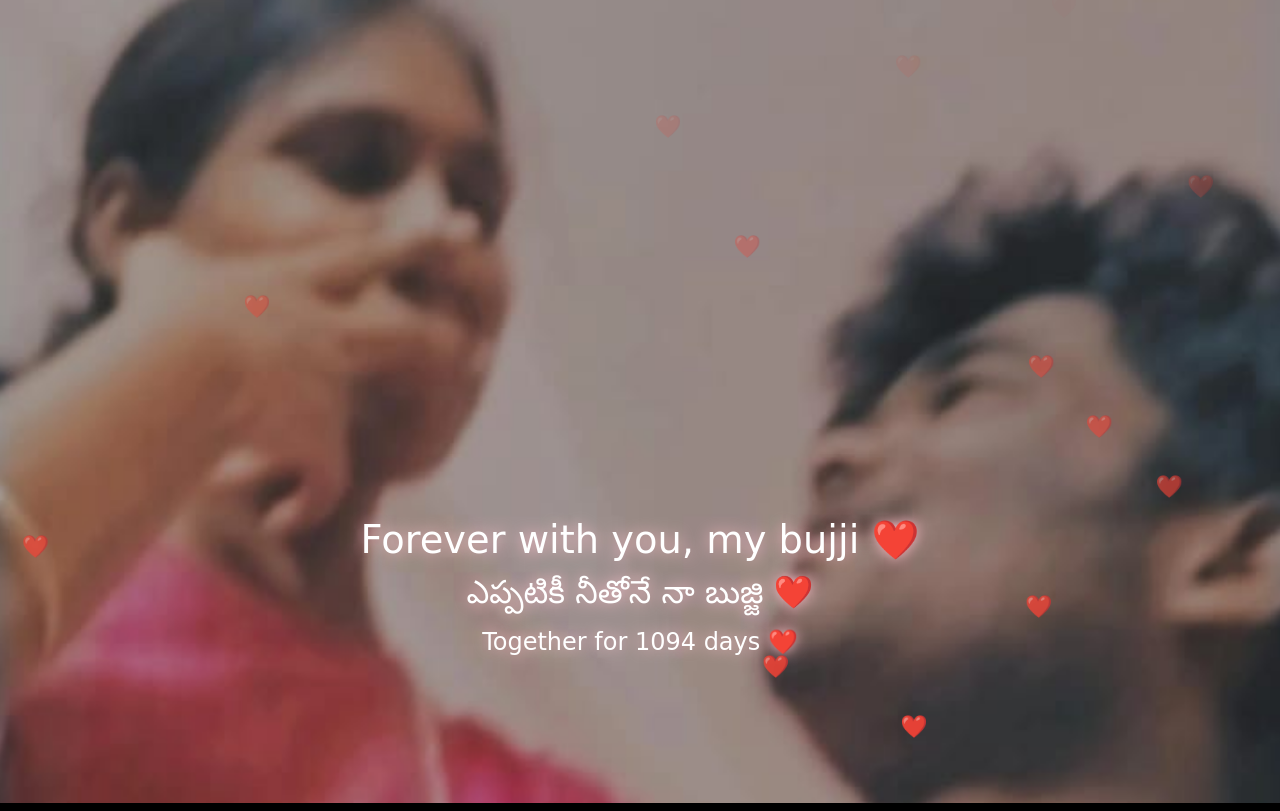
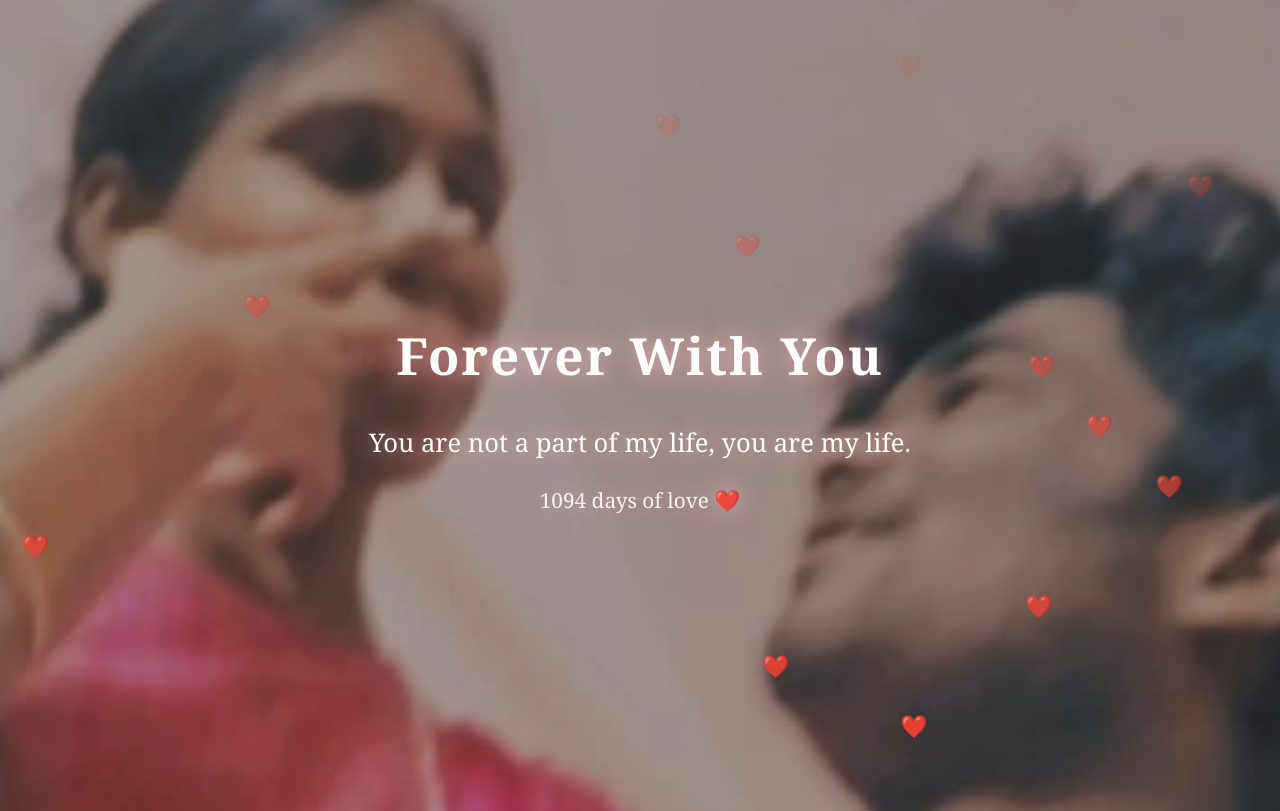
Before and after one commit to palaparthigovardhan631-ux/love-for-bujji, a plain HTML site: page love.html in a window 1280 px wide. Drawn offline with Linux system fonts and the light colour scheme.

Commit message:
Add files via upload

```diff
--- a/love.html
+++ b/love.html
@@ -2,34 +2,38 @@
 <html lang="en">
 <head>
   <meta charset="UTF-8">
-  <title>Forever With You ❤️</title>
+  <title>Forever ❤️</title>
   <link rel="stylesheet" href="style.css">
 </head>
 <body>
 
+<!-- Background -->
 <div class="sky">
   <div class="moon"></div>
 </div>
 
+<!-- Reel -->
 <div class="video" id="video">
   <img id="slide" src="photo1.jpg.jpeg">
 
-  <div class="text">
-    <div class="en">Forever with you, my bujji ❤️</div>
-    <div class="te">ఎప్పటికీ నీతోనే నా బుజ్జి ❤️</div>
-    <div id="counter"></div>
+  <!-- CENTER TEXT -->
+  <div class="center-text">
+    <h1>Forever With You</h1>
+    <p>You are not a part of my life,
+       you are my life.</p>
+    <span id="counter"></span>
   </div>
 </div>
 
-<!-- Soft fade before proposal -->
+<!-- Fade -->
 <div id="fade"></div>
 
 <!-- Proposal -->
 <div id="proposal">
   <div class="ring">💍</div>
   <h1>Will you marry me?</h1>
-  <p>నా జీవితాంతం నీతోనే ❤️</p>
-  <button onclick="finalYes()">YES 💖</button>
+  <p>I choose you. Always.</p>
+  <button onclick="finalYes()">YES ❤️</button>
 </div>
 
 <audio id="bgm" loop>
--- a/script.js
+++ b/script.js
@@ -11,6 +11,7 @@ const photos = [
   "photo10.jpg.jpeg"
 ];
 
+
 let index = 0;
 const slide = document.getElementById("slide");
 const fade = document.getElementById("fade");
@@ -19,6 +20,7 @@ const bgm = document.getElementById("bgm");
 
 bgm.volume = 0.6;
 
+/* SLIDESHOW */
 const slideshow = setInterval(() => {
   index++;
   if (index >= photos.length) {
@@ -29,12 +31,11 @@ const slideshow = setInterval(() => {
   }
 }, 3500);
 
-/* Climax */
+/* CLIMAX */
 function startClimax() {
   fade.style.opacity = "1";
-
   setTimeout(() => {
-    bgm.volume = 0.3; // emotional slow
+    bgm.volume = 0.3;
     proposal.style.display = "flex";
   }, 3000);
 }
@@ -43,10 +44,10 @@ function finalYes() {
   alert("She said YES 💍❤️");
 }
 
-/* Counter */
+/* COUNTER */
 const startDate = new Date("2023-01-01"); // CHANGE
 setInterval(() => {
   const days = Math.floor((new Date() - startDate) / 86400000);
   document.getElementById("counter").innerText =
-    `Together for ${days} days ❤️`;
+    `${days} days of love ❤️`;
 }, 1000);
--- a/style.css
+++ b/style.css
@@ -34,22 +34,38 @@ body {
   width: 100%;
   height: 100%;
   object-fit: cover;
-  animation: fade 4s infinite, zoom 6s infinite;
+  animation: fade 4s infinite, zoom 7s infinite;
 }
 
-.text {
+/* CENTER TEXT */
+.center-text {
   position: absolute;
-  bottom: 18%;
-  width: 100%;
+  top: 50%;
+  left: 50%;
+  transform: translate(-50%, -50%);
+  color: white;
   text-align: center;
-  color: white;
-  font-family: cursive;
-  text-shadow: 0 0 15px pink;
+  font-family: 'Georgia', cursive;
+  text-shadow: 0 0 25px rgba(255, 182, 193, 0.9);
 }
 
-.en { font-size: 2.4rem; }
-.te { font-size: 2rem; margin-top: 10px; }
-#counter { margin-top: 10px; font-size: 1.5rem; }
+.center-text h1 {
+  font-size: 3.2rem;
+  letter-spacing: 2px;
+}
+
+.center-text p {
+  font-size: 1.6rem;
+  margin-top: 15px;
+  line-height: 1.4;
+}
+
+#counter {
+  display: block;
+  margin-top: 18px;
+  font-size: 1.3rem;
+  opacity: 0.9;
+}
 
 /* Fade */
 #fade {
@@ -57,7 +73,6 @@ body {
   inset: 0;
   background: black;
   opacity: 0;
-  pointer-events: none;
   transition: opacity 3s;
   z-index: 90;
 }
@@ -73,18 +88,25 @@ body {
   justify-content: center;
   color: white;
   z-index: 100;
-  font-family: cursive;
+  font-family: 'Georgia', cursive;
 }
 
-#proposal h1 { font-size: 3rem; }
-#proposal p { font-size: 1.6rem; margin: 15px 0; }
+#proposal h1 {
+  font-size: 3rem;
+  margin-bottom: 10px;
+}
+
+#proposal p {
+  font-size: 1.5rem;
+  margin-bottom: 20px;
+}
 
 #proposal button {
   padding: 12px 35px;
   font-size: 18px;
   border-radius: 30px;
   border: none;
-  background: pink;
+  background: linear-gradient(to right, pink, hotpink);
   cursor: pointer;
 }
 
@@ -93,6 +115,7 @@ body {
   animation: pulse 1.5s infinite;
 }
 
+/* Animations */
 @keyframes fade {
   0% { opacity: 0; }
   20% { opacity: 1; }
```
Also changed, not shown: index.html (+9 -8 lines).
